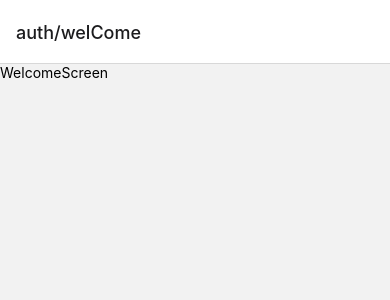
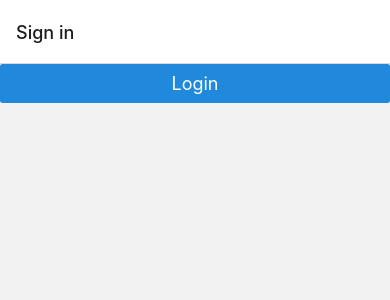
Before and after one commit to yeasin-hossain/react-native-boilerplate, a React Native app: screen / in a window 390 px wide. Shown: the top 300 px of the page. Built offline with nearby package versions, Linux system fonts and the light colour scheme.

Commit message:
add auth flow

```diff
--- /dev/null
+++ b/src/redux/hook/useAppDispatch.tsx
@@ -0,0 +1,6 @@
+import {useDispatch} from 'react-redux';
+import {AppDispatch} from '../store';
+
+export const useAppDispatch = () => useDispatch<AppDispatch>();
+
+export default useAppDispatch;
--- /dev/null
+++ b/src/redux/hook/useGetAuthData.tsx
@@ -0,0 +1,6 @@
+import {useSelector} from 'react-redux';
+import {RootState} from '../store';
+
+const useGetAuthData = () => useSelector((state: RootState) => state.auth);
+
+export default useGetAuthData;
--- a/src/routes/AppScreenContainer.tsx
+++ b/src/routes/AppScreenContainer.tsx
@@ -11,9 +11,9 @@ const AppTab = createBottomTabNavigator();
 const AppScreenContainer = () => {
   return (
     <AppTab.Navigator
-      initialRouteName={appRoutes.analysis}
       screenOptions={{headerShown: false}}
-      tabBar={props => <TabBar {...props} />}>
+      tabBar={props => <TabBar {...props} />}
+      initialRouteName={appRoutes.analysis}>
       <AppTab.Screen name={appRoutes.trade} component={TradeScreen} />
       <AppTab.Screen name={appRoutes.analysis} component={AnalysisScreen} />
       <AppTab.Screen name={appRoutes.portfolio} component={PortfolioScreen} />
--- a/src/routes/AuthApp.tsx
+++ b/src/routes/AuthApp.tsx
@@ -3,14 +3,23 @@ import React from 'react';
 import WelcomeScreen from '@screens/welcome/WelcomeScreen';
 import appRoutes from '@lib/routes';
 import LoginScreen from '@screens/auth/login/LoginScreen';
+import useGetAuthData from '@redux/hook/useGetAuthData';
 
 const AuthStack = createNativeStackNavigator();
 
 const AuthApp = () => {
+  const {isLoggedIn} = useGetAuthData();
   return (
     <AuthStack.Navigator initialRouteName={appRoutes.welCome}>
       <AuthStack.Screen name={appRoutes.login} component={LoginScreen} />
-      <AuthStack.Screen name={appRoutes.welCome} component={WelcomeScreen} />
+      <AuthStack.Screen
+        name={appRoutes.welCome}
+        component={WelcomeScreen}
+        options={{
+          title: 'Sign in',
+          animationTypeForReplace: isLoggedIn ? 'push' : 'pop',
+        }}
+      />
     </AuthStack.Navigator>
   );
 };
--- a/src/routes/RootApp.tsx
+++ b/src/routes/RootApp.tsx
@@ -3,13 +3,12 @@ import {createNativeStackNavigator} from '@react-navigation/native-stack';
 import appRoutes from '@lib/routes';
 import AuthApp from './AuthApp';
 import AppScreenContainer from './AppScreenContainer';
-import {useSelector} from 'react-redux';
-import {RootState} from '@redux/store';
+import useGetAuthData from '@redux/hook/useGetAuthData';
 
 const Stack = createNativeStackNavigator();
 
 function RootApp() {
-  const {isLoggedIn} = useSelector((state: RootState) => state.auth);
+  const {isLoggedIn} = useGetAuthData();
   return (
     <Stack.Navigator
       initialRouteName={appRoutes.app}
--- a/src/screens/app/analysis/AnalysisScreen.tsx
+++ b/src/screens/app/analysis/AnalysisScreen.tsx
@@ -1,10 +1,17 @@
-import {View, Text} from 'react-native';
+import {View} from 'react-native';
 import React from 'react';
+import SmallButton from '@components/buttons/SmallButton';
+import useAppDispatch from '@redux/hook/useAppDispatch';
+import {toggleAuth} from '@redux/slice/auth-slice';
 
 const AnalysisScreen = () => {
+  const dispatch = useAppDispatch();
+  const login = () => {
+    dispatch(toggleAuth(false));
+  };
   return (
     <View>
-      <Text>AnalysisScree</Text>
+      <SmallButton title={'Log out'} onPress={login} color="error" />
     </View>
   );
 };
--- a/src/screens/welcome/WelcomeScreen.tsx
+++ b/src/screens/welcome/WelcomeScreen.tsx
@@ -1,10 +1,17 @@
-import {StyleSheet, Text, View} from 'react-native';
+import {StyleSheet, View} from 'react-native';
 import React from 'react';
+import SmallButton from '@components/buttons/SmallButton';
+import useAppDispatch from '@redux/hook/useAppDispatch';
+import {toggleAuth} from '@redux/slice/auth-slice';
 
 const WelcomeScreen = () => {
+  const dispatch = useAppDispatch();
+  const login = () => {
+    dispatch(toggleAuth(true));
+  };
   return (
     <View>
-      <Text>WelcomeScreen</Text>
+      <SmallButton title={'Login'} onPress={login} />
     </View>
   );
 };
```
